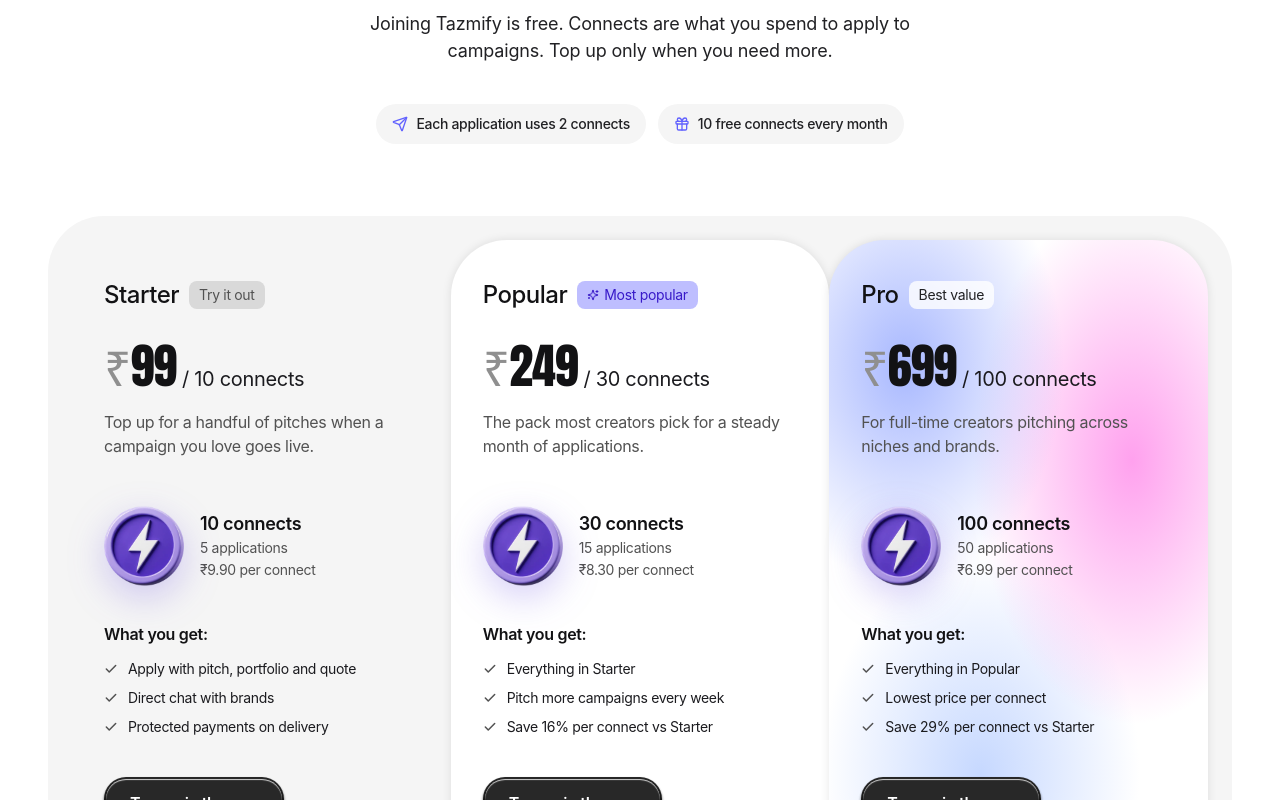
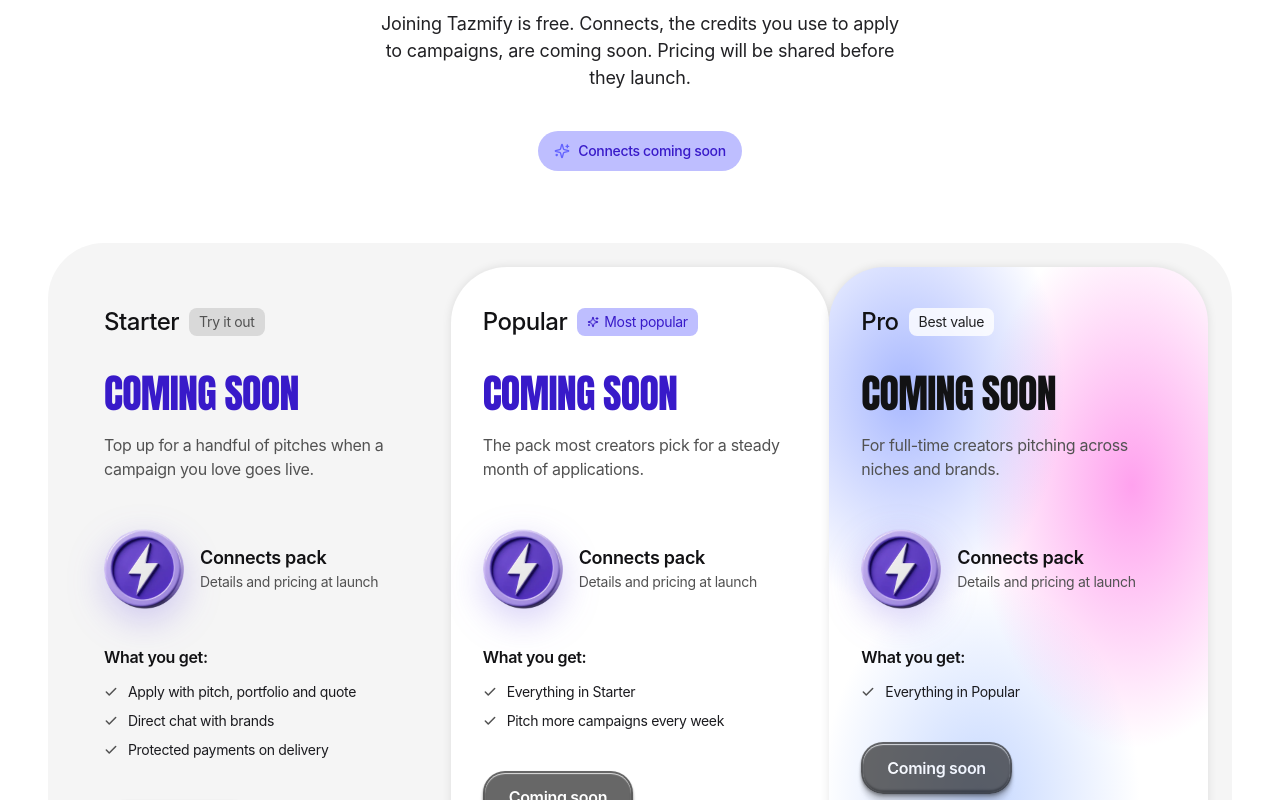
Before and after one commit to bridgeappadmin/bridge-website, a React (Vite) app: page /pricing in a window 1280 px wide. Shown: the part 820-1620 px from the top of the page. Built offline with nearby package versions, Linux system fonts and the light colour scheme; a web font is replaced by a local one.

Commit message:
Connects coming soon (switch in src/config/launch.js), parent company copyright

```diff
--- a/scripts/check-site.mjs
+++ b/scripts/check-site.mjs
@@ -157,10 +157,15 @@ try {
 
   const prices = page.locator('.plan-price strong');
   await prices.first().scrollIntoViewIfNeeded();
-  assert.deepEqual(
-    (await prices.allInnerTexts()).map((t) => t.replace(/\s/g, '')),
-    ['₹99', '₹249', '₹699'],
-    'Pricing should list the three Connects packs from the app',
+  // Connects show "Coming soon" until CONNECTS_LIVE is turned on
+  // (src/config/launch.js); then the three app prices must appear.
+  const priceTexts = (await prices.allInnerTexts()).map((t) =>
+    t.replace(/\s/g, ''),
+  );
+  assert.ok(
+    JSON.stringify(priceTexts) === JSON.stringify(['₹99', '₹249', '₹699']) ||
+      priceTexts.every((t) => /comingsoon/i.test(t)),
+    'Pricing shows the three Connects packs, or Coming soon before launch',
   );
 
   const faq = page.locator('.faq-item').nth(1);
--- /dev/null
+++ b/src/config/launch.js
@@ -0,0 +1,6 @@
+// Launch switches. Flip to true to show the finished feature again; nothing
+// else needs to change (all data and layouts are kept as they were).
+//
+// CONNECTS_LIVE: Connects packs and prices on the home page and /pricing,
+// the pack comparison table and the FAQ answer about Connects.
+export const CONNECTS_LIVE = false;
--- a/src/pages/PricingPage.jsx
+++ b/src/pages/PricingPage.jsx
@@ -4,6 +4,7 @@ import Pricing from '../sections/Pricing.jsx';
 import PlanCompare from '../sections/PlanCompare.jsx';
 import Faq from '../sections/Faq.jsx';
 import Download from '../sections/Download.jsx';
+import { CONNECTS_LIVE } from '../config/launch.js';
 
 export default function PricingPage() {
   return (
@@ -13,8 +14,8 @@ export default function PricingPage() {
         <Pricing number="01" />
       </div>
       <div className="dark-block">
-        <PlanCompare number="02" />
-        <Faq number="03" />
+        {CONNECTS_LIVE && <PlanCompare number="02" />}
+        <Faq number={CONNECTS_LIVE ? '03' : '02'} />
         <Download />
       </div>
     </>
--- a/src/sections/Faq.jsx
+++ b/src/sections/Faq.jsx
@@ -3,6 +3,7 @@ import { AnimatePresence, motion } from 'framer-motion';
 import { Link } from 'react-router-dom';
 import { Minus, Plus } from 'lucide-react';
 import { BlurText, Reveal, SectionTag } from '../motion.jsx';
+import { CONNECTS_LIVE } from '../config/launch.js';
 
 const FAQS = [
   [
@@ -15,7 +16,9 @@ const FAQS = [
   ],
   [
     'Does it cost anything to join as a creator?',
-    'Joining is free, and every account gets 10 free connects each month. Each application uses 2 connects. When you need more, top up in the app from ₹99 for 10 connects.',
+    CONNECTS_LIVE
+      ? 'Joining is free, and every account gets 10 free connects each month. Each application uses 2 connects. When you need more, top up in the app from ₹99 for 10 connects.'
+      : 'Joining Tazmify is free. Connects, the credits used to apply to campaigns, are coming soon, and we will share pricing before they launch.',
   ],
   [
     'What makes Tazmify different from other creator platforms?',
--- a/src/sections/Footer.jsx
+++ b/src/sections/Footer.jsx
@@ -79,7 +79,10 @@ export default function Footer() {
         <span>
           <Sparkles size={14} /> Made for making things happen
         </span>
-        <span>© Tazmify {new Date().getFullYear()}. All rights reserved.</span>
+        <span>
+          © {new Date().getFullYear()} Hiranyasaga Techsolutions Private
+          Limited. All rights reserved.
+        </span>
         <span>Creators × Brands</span>
       </div>
     </footer>
--- a/src/sections/Pricing.jsx
+++ b/src/sections/Pricing.jsx
@@ -1,6 +1,7 @@
 import React from 'react';
 import { Check, Gift, Send, Sparkles } from 'lucide-react';
 import { BlurText, Pop, Reveal, SectionTag } from '../motion.jsx';
+import { CONNECTS_LIVE } from '../config/launch.js';
 
 // Connects top-up packs, exactly as listed on the app's Connects screen.
 // Each application uses 2 connects; every account gets 10 free each month.
@@ -69,16 +70,26 @@ export default function Pricing({ number = '05' }) {
           lines={['Simple Connects', 'for smarter collabs.']}
         />
         <Reveal as="p" className="lead">
-          Joining Tazmify is free. Connects are what you spend to apply to
-          campaigns. Top up only when you need more.
+          {CONNECTS_LIVE
+            ? 'Joining Tazmify is free. Connects are what you spend to apply to campaigns. Top up only when you need more.'
+            : 'Joining Tazmify is free. Connects, the credits you use to apply to campaigns, are coming soon. Pricing will be shared before they launch.'}
         </Reveal>
         <Reveal className="connects-facts" delay={0.35}>
+          {CONNECTS_LIVE ? (
+            <>
               <span>
-            <Send size={16} /> Each application uses {PER_APPLICATION} connects
+                <Send size={16} /> Each application uses {PER_APPLICATION}{' '}
+                connects
               </span>
               <span>
                 <Gift size={16} /> 10 free connects every month
               </span>
+            </>
+          ) : (
+            <span className="connects-soon">
+              <Sparkles size={16} /> Connects coming soon
+            </span>
+          )}
         </Reveal>
       </div>
 
@@ -93,11 +104,17 @@ export default function Pricing({ number = '05' }) {
               </span>
             </div>
             <div className="plan-price">
+              {CONNECTS_LIVE ? (
+                <>
                   <strong>
                     <i>₹</i>
                     {pack.price.toLocaleString('en-IN')}
                   </strong>
                   <span>/ {pack.connects} connects</span>
+                </>
+              ) : (
+                <strong className="plan-soon">Coming soon</strong>
+              )}
             </div>
             <p className="plan-text">{pack.text}</p>
             <div className="plan-connects">
@@ -109,24 +126,40 @@ export default function Pricing({ number = '05' }) {
                 alt=""
                 loading="lazy"
               />
+              {CONNECTS_LIVE ? (
                 <span>
                   <strong>{pack.connects} connects</strong>
                   <small>{pack.connects / PER_APPLICATION} applications</small>
                   <small>₹{perConnect(pack)} per connect</small>
                 </span>
+              ) : (
+                <span>
+                  <strong>Connects pack</strong>
+                  <small>Details and pricing at launch</small>
+                </span>
+              )}
             </div>
             <strong className="plan-included">What you get:</strong>
             <ul>
-              {pack.features.map((f) => (
+              {(CONNECTS_LIVE
+                ? pack.features
+                : pack.features.filter((f) => !/Save|price|per connect/i.test(f))
+              ).map((f) => (
                 <li key={f}>
                   <Check size={14} strokeWidth={2.6} />
                   {f}
                 </li>
               ))}
             </ul>
+            {CONNECTS_LIVE ? (
               <a className="btn btn-secondary plan-cta" href="#download">
                 <span>Top up in the app</span>
               </a>
+            ) : (
+              <span className="btn btn-secondary plan-cta is-soon" aria-disabled="true">
+                <span>Coming soon</span>
+              </span>
+            )}
           </article>
         ))}
       </Pop>
--- a/src/styles/pricing.css
+++ b/src/styles/pricing.css
@@ -256,3 +256,22 @@
   font: 400 14px/20px var(--body);
   color: var(--ink-500);
 }
+
+/* Connects "coming soon" state (src/config/launch.js). */
+.plan-price strong.plan-soon {
+  font: 900 40px/48px var(--display);
+  letter-spacing: -0.02em;
+  text-transform: uppercase;
+  color: var(--violet-800);
+}
+.plan-premium .plan-price strong.plan-soon {
+  color: inherit;
+}
+.plan-cta.is-soon {
+  cursor: default;
+  opacity: 0.7;
+}
+.connects-facts .connects-soon {
+  background: var(--violet-200);
+  color: var(--violet-800);
+}
```
Lines whose indentation alone changed are shown as unchanged.
